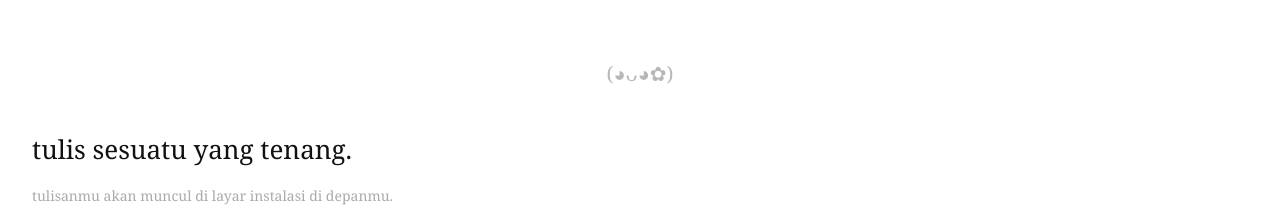
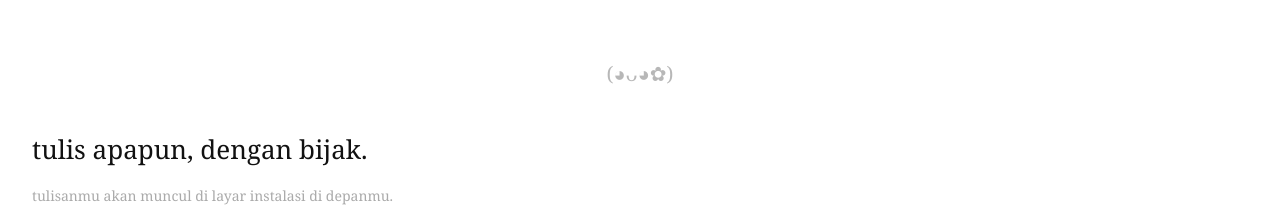
Before and after one commit to ismetagst/sena-instalasi-v4.1, a website: page tamu.html in a window 1280 px wide. Shown: the top 221 px of the page. Drawn offline with Linux system fonts and the light colour scheme.

Commit message:
Update header text in tamu.html

```diff
--- a/tamu.html
+++ b/tamu.html
@@ -54,7 +54,7 @@ h1{font-family:Georgia,serif;font-size:26px;font-weight:400;line-height:1.45;col
 <div class="page active" id="pg-intro">
   <div>
     <div class="mark">(◕ᴗ◕✿)</div>
-    <h1>tulis sesuatu yang tenang.</h1>
+    <h1>tulis apapun, dengan bijak.</h1>
     <p class="sub">tulisanmu akan muncul di layar instalasi di depanmu.</p>
   </div>
   <div class="foot">
```
